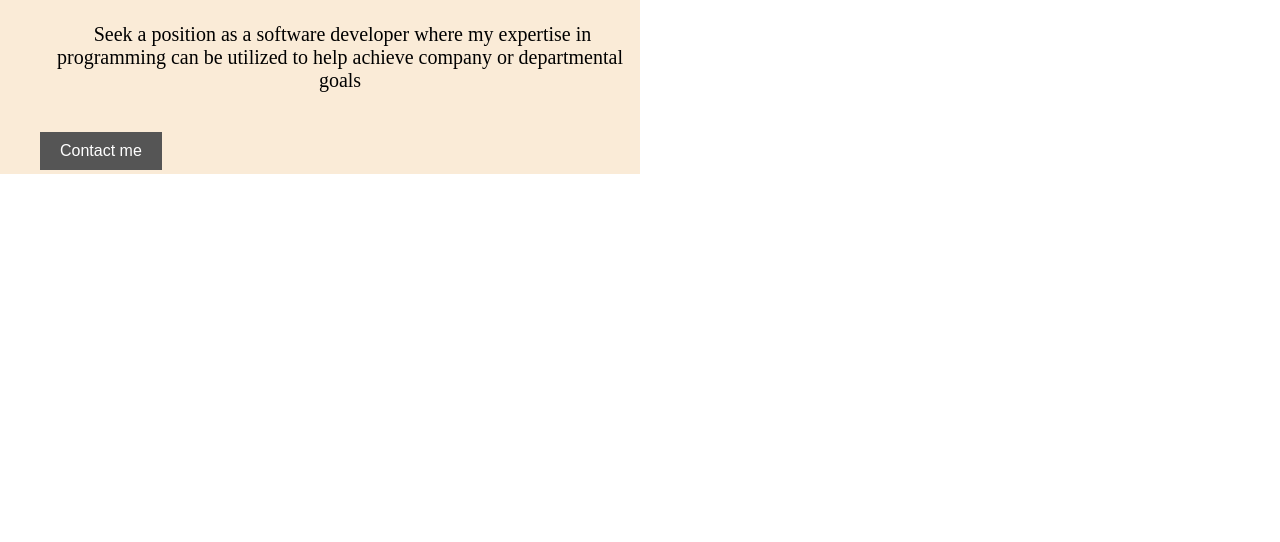
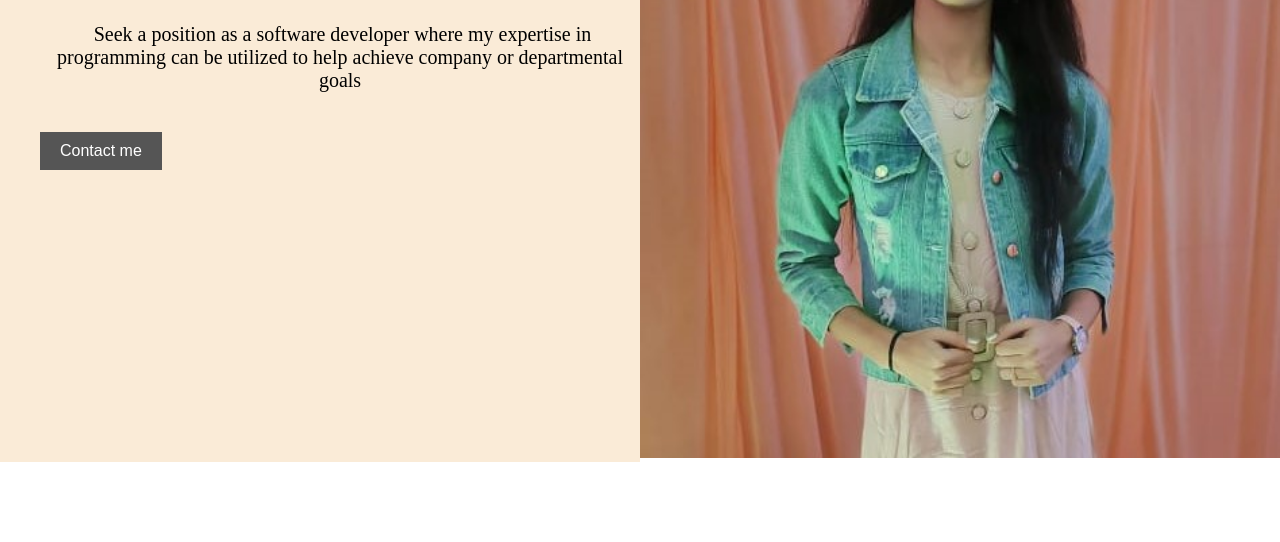
Before and after one commit to jayshreejatpr/myPortfolio, a plain HTML site: page index.html in a window 1280 px wide. Shown: the part 372-914 px from the top of the page. Before the commit the page ends 800 px from the top, so only its background shows below. Drawn offline with Linux system fonts and the light colour scheme.

Commit message:
correcting img path

```diff
--- a/index.html
+++ b/index.html
@@ -31,7 +31,7 @@
                 </div>
             </div>
             <div id="right" class="row">
-                <img src="image/name.jpg.jpg" class="image">
+                <img src="./name.jpg" class="image">
             </div>
         </div>
             <div class="grid-container">
```
Also changed, not shown: knowMe.html (+3 -3 lines), name.jpg (added).
